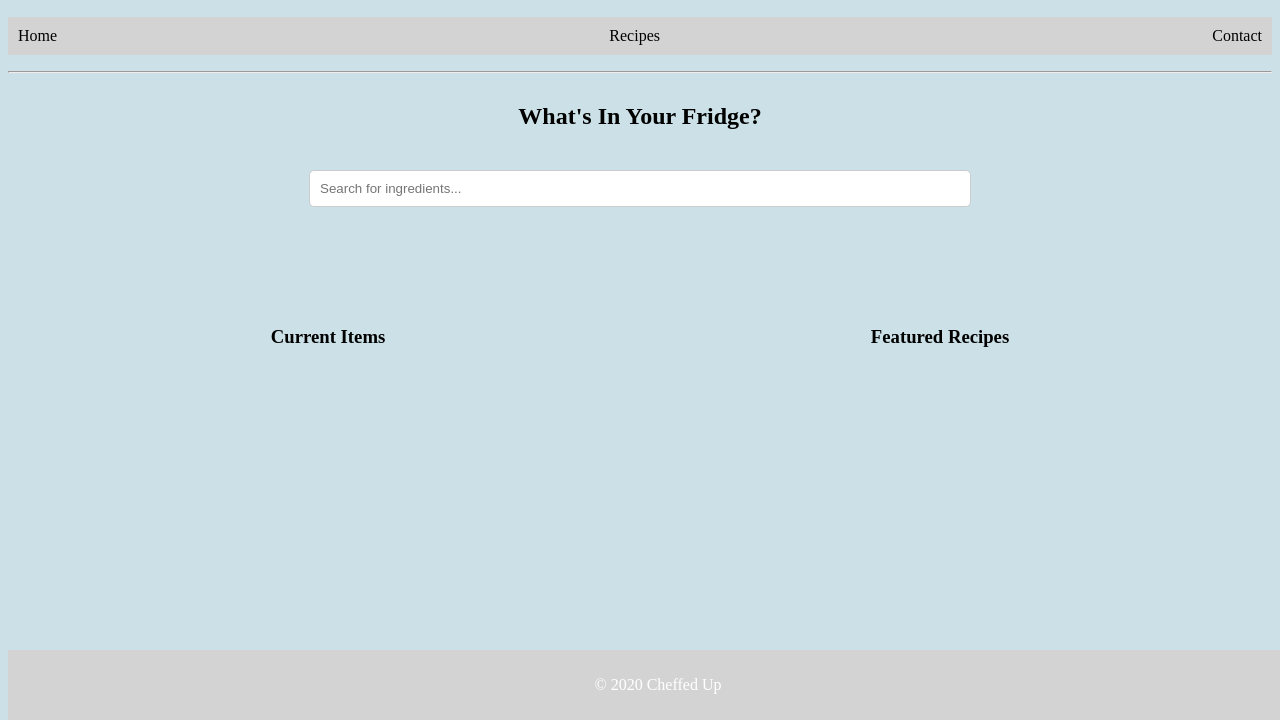
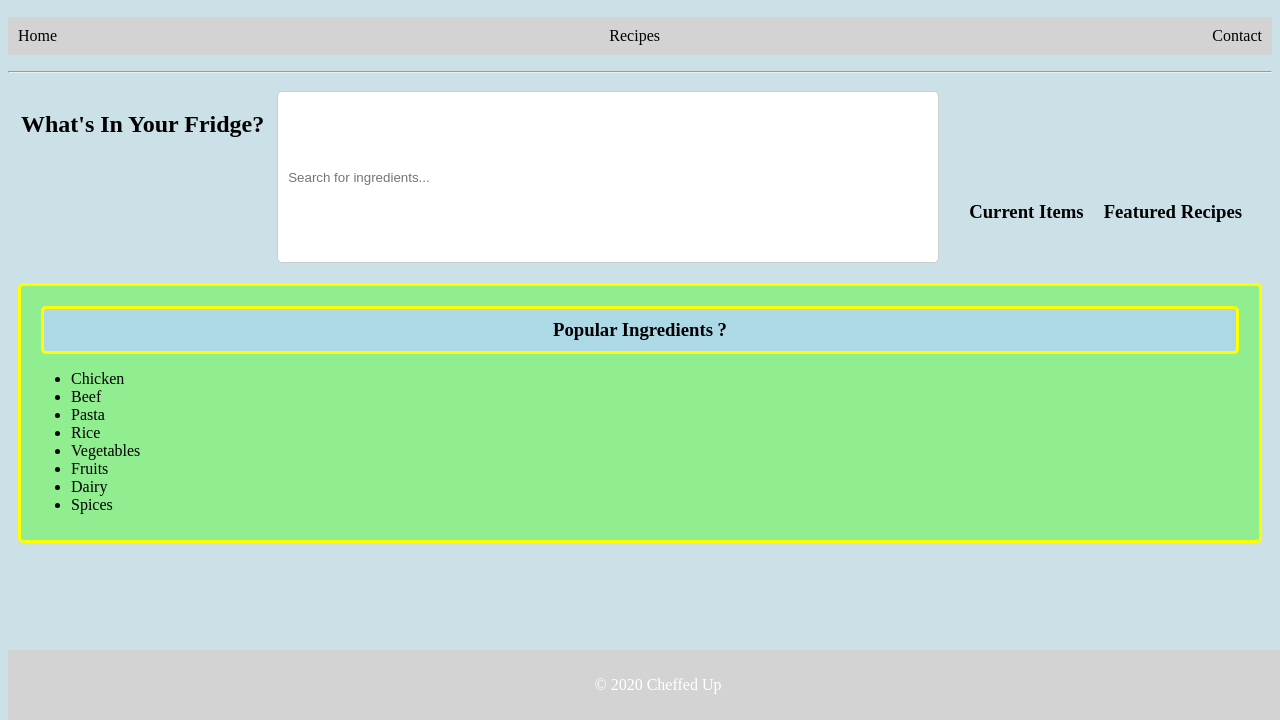
Before and after one commit to xaviermontane/cheffed-up, a plain HTML site: page src/index.html in a window 1280 px wide. Shown: the part 80-800 px from the top of the page. Drawn offline with Linux system fonts and the light colour scheme.

Commit message:
feat(index/style): working on popular ingredient display #wip

```diff
--- a/src/index.html
+++ b/src/index.html
@@ -28,6 +28,18 @@
             <h3>Featured Recipes</h3>
         </div>
     </main>
+    <aside>
+        <h3 class="top-ingredients"> Popular Ingredients ?</h3>
+        <ul>
+            <li><a href="#">Chicken</a></li>
+            <li><a href="#">Beef</a></li>
+            <li><a href="#">Pasta</a></li>
+            <li><a href="#">Rice</a></li>
+            <li><a href="#">Vegetables</a></li>
+            <li><a href="#">Fruits</a></li>
+            <li><a href="#">Dairy</a></li>
+            <li><a href="#">Spices</a></li>
+    </aside>
     <footer>
         <p>&copy; 2020 Cheffed Up</p>
     </footer>
--- a/src/style.css
+++ b/src/style.css
@@ -2,7 +2,7 @@ html {
     background-color: rgb(204, 225, 231);
 }
 
-h1, h2 {
+h1, h2, h3 {
     text-align: center;
     margin: 20px auto;
     padding: 10px;
@@ -11,6 +11,28 @@ h1, h2 {
 a {
     color: black;
     text-decoration: none;
+}
+
+main {
+    display: flex;
+    justify-content: space-around;
+    flex-wrap: wrap;
+}
+
+.top-ingredients {
+    background-color: lightblue;
+    padding: 10px;
+    margin: 10px;
+    border: 3px solid yellow;
+    border-radius: 5px;
+}
+
+aside {
+    background-color: lightgreen;
+    padding: 10px;
+    margin: 10px;
+    border: 3px solid yellow;
+    border-radius: 5px;
 }
 
 footer {
```
